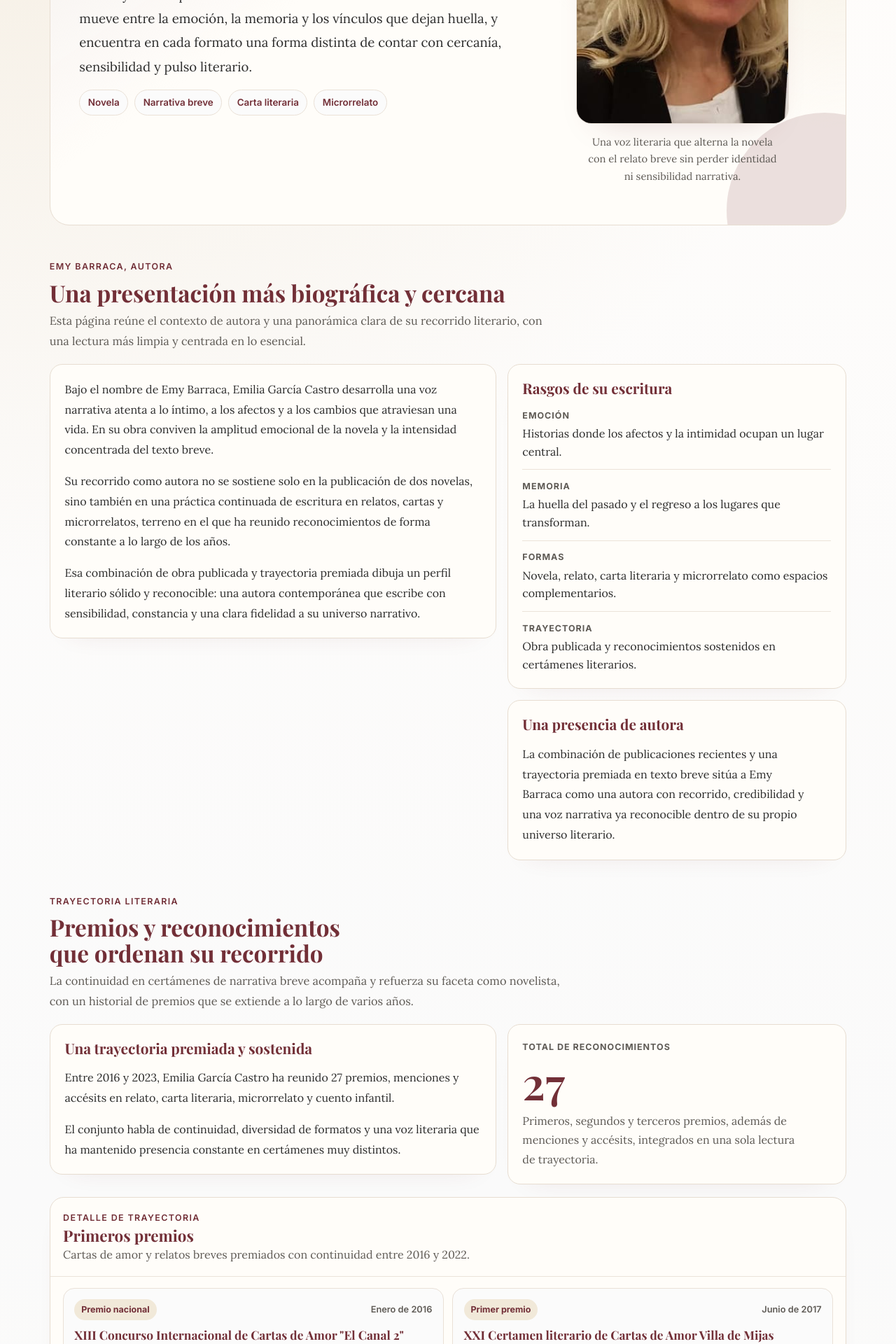
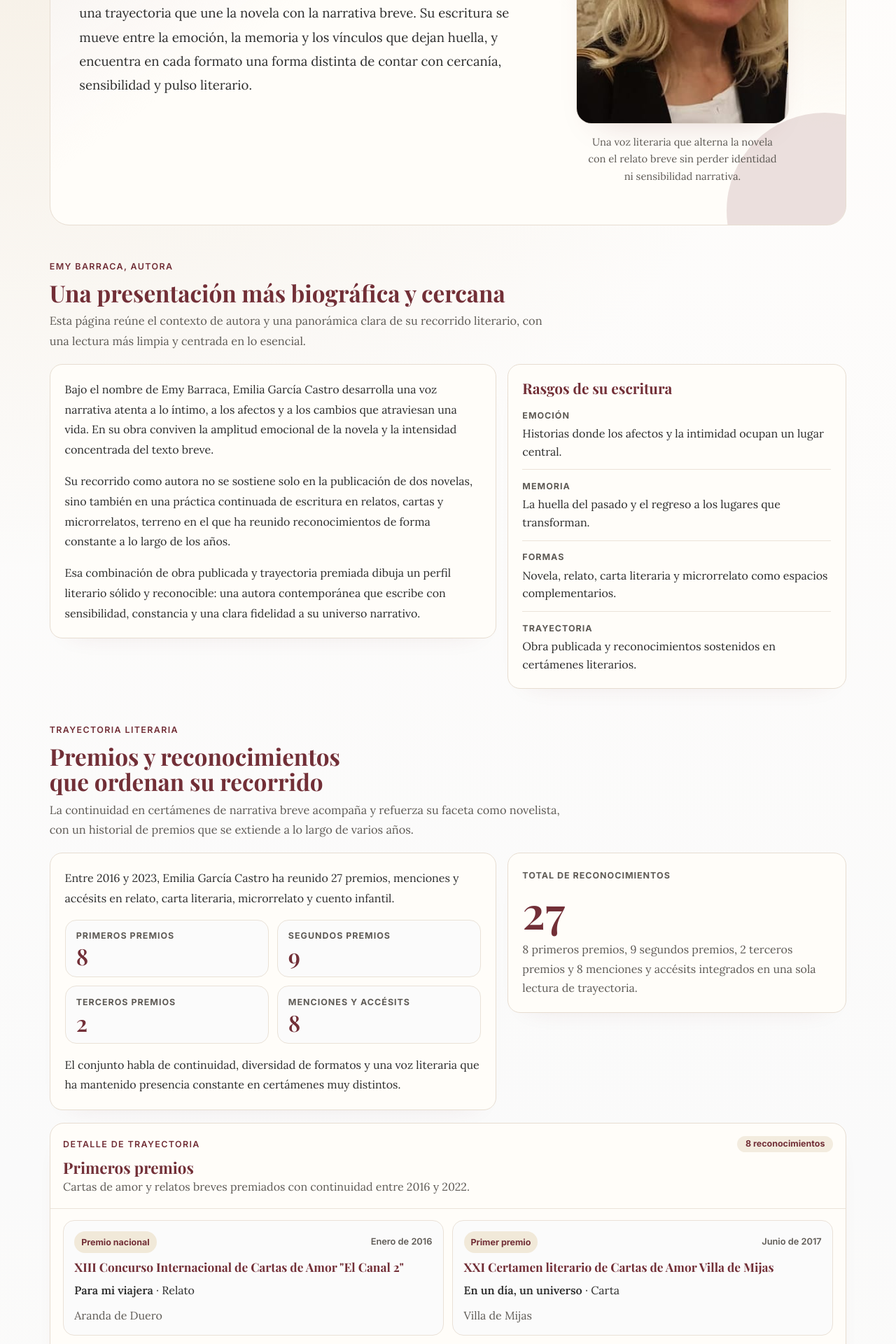
Before and after one commit to Ju114/emybarraca, a Next.js app: page /sobre-emy in a window 1280 px wide. Shown: the part 480-2400 px from the top of the page at 70% size. Built offline with nearby package versions, Linux system fonts and the light colour scheme.

Commit message:
update_9

```diff
--- a/app/sobre-emy/page.module.css
+++ b/app/sobre-emy/page.module.css
@@ -70,26 +70,6 @@
   line-height: 1.85;
 }
 
-.tagList {
-  display: flex;
-  flex-wrap: wrap;
-  gap: 0.55rem;
-  margin: 0;
-  padding: 0;
-  list-style: none;
-}
-
-.tagList li {
-  border: 1px solid color-mix(in srgb, var(--color-border) 88%, white);
-  border-radius: 999px;
-  background: color-mix(in srgb, var(--color-bg) 86%, white);
-  padding: 0.38rem 0.72rem;
-  color: var(--color-primary);
-  font-family: var(--font-ui);
-  font-size: 0.84rem;
-  font-weight: 600;
-}
-
 .heroActions,
 .closingActions {
   display: flex;
@@ -143,7 +123,6 @@
 .narrativeCard,
 .recognitionLeadCard,
 .snapshotCard,
-.noteCard,
 .momentCard {
   display: grid;
   gap: 1rem;
@@ -151,7 +130,6 @@
 
 .narrativeCard p,
 .recognitionLeadCard p,
-.noteCard p,
 .closingText,
 .momentText {
   line-height: 1.8;
@@ -229,6 +207,40 @@
   line-height: 1.72;
 }
 
+.recognitionStats {
+  display: grid;
+  gap: 0.75rem;
+  grid-template-columns: repeat(2, minmax(0, 1fr));
+  margin: 0;
+}
+
+.recognitionStats div {
+  display: grid;
+  gap: 0.3rem;
+  border: 1px solid color-mix(in srgb, var(--color-border) 86%, white);
+  border-radius: 16px;
+  background: color-mix(in srgb, var(--color-bg) 74%, white);
+  padding: 0.85rem 0.95rem;
+}
+
+.recognitionStats dt {
+  color: var(--color-text-muted);
+  font-family: var(--font-ui);
+  font-size: 0.78rem;
+  font-weight: 700;
+  letter-spacing: 0.08em;
+  line-height: 1.45;
+  text-transform: uppercase;
+}
+
+.recognitionStats dd {
+  margin: 0;
+  color: var(--color-primary);
+  font-family: var(--font-heading);
+  font-size: 2rem;
+  line-height: 0.95;
+}
+
 .accordionList {
   display: grid;
   gap: 0.9rem;
@@ -256,6 +268,26 @@
 
 .accordionSummary::-webkit-details-marker {
   display: none;
+}
+
+.accordionHeader {
+  display: flex;
+  flex-wrap: wrap;
+  align-items: center;
+  justify-content: space-between;
+  gap: 0.65rem;
+}
+
+.accordionCount {
+  margin: 0;
+  border-radius: 999px;
+  background: color-mix(in srgb, var(--color-accent) 22%, white);
+  padding: 0.34rem 0.72rem;
+  color: var(--color-primary);
+  font-family: var(--font-ui);
+  font-size: 0.78rem;
+  font-weight: 700;
+  line-height: 1;
 }
 
 .accordionTitle {
@@ -416,6 +448,10 @@
     grid-template-columns: 1fr;
   }
 
+  .recognitionStats {
+    grid-template-columns: 1fr;
+  }
+
   .heroActions :global(.btn),
   .closingActions :global(.btn),
   .momentCard :global(.btn) {
--- a/app/sobre-emy/page.tsx
+++ b/app/sobre-emy/page.tsx
@@ -289,6 +289,12 @@ const recognitionCount = recognitionGroups.reduce(
   0,
 );
 
+const recognitionSummary = recognitionGroups.map((group) => ({
+  id: group.id,
+  title: group.title,
+  count: group.items.length,
+}));
+
 export const metadata: Metadata = buildMetadata({
   title: "Sobre Emy",
   description:
@@ -329,13 +335,6 @@ export default function AboutPage() {
             Emilia García Castro escribe bajo el nombre de Emy Barraca
           </p>
           <p className={styles.heroLead}>{authorLead}</p>
-
-          <ul className={styles.tagList} aria-label="Ámbitos literarios">
-            <li>Novela</li>
-            <li>Narrativa breve</li>
-            <li>Carta literaria</li>
-            <li>Microrrelato</li>
-          </ul>
         </div>
 
         <figure className={styles.heroFigure}>
@@ -392,15 +391,6 @@ export default function AboutPage() {
                 </div>
               </dl>
             </article>
-
-            <article className={`card ${styles.noteCard}`}>
-              <h3 className={styles.cardTitle}>Una presencia de autora</h3>
-              <p>
-                La combinación de publicaciones recientes y una trayectoria premiada en texto
-                breve sitúa a Emy Barraca como una autora con recorrido, credibilidad y una voz
-                narrativa ya reconocible dentro de su propio universo literario.
-              </p>
-            </article>
           </aside>
         </div>
       </section>
@@ -419,11 +409,18 @@ export default function AboutPage() {
 
         <div className={styles.recognitionIntro}>
           <article className={`card ${styles.recognitionLeadCard}`}>
-            <h3 className={styles.cardTitle}>Una trayectoria premiada y sostenida</h3>
             <p>
               Entre 2016 y 2023, Emilia García Castro ha reunido {recognitionCount} premios,
               menciones y accésits en relato, carta literaria, microrrelato y cuento infantil.
             </p>
+            <dl className={styles.recognitionStats} aria-label="Resumen de premios y reconocimientos">
+              {recognitionSummary.map((group) => (
+                <div key={group.id}>
+                  <dt>{group.title}</dt>
+                  <dd>{group.count}</dd>
+                </div>
+              ))}
+            </dl>
             <p>
               El conjunto habla de continuidad, diversidad de formatos y una voz literaria que
               ha mantenido presencia constante en certámenes muy distintos.
@@ -434,8 +431,8 @@ export default function AboutPage() {
             <p className={styles.totalRecognitionLabel}>Total de reconocimientos</p>
             <p className={styles.totalRecognitionValue}>{recognitionCount}</p>
             <p className={styles.totalRecognitionText}>
-              Primeros, segundos y terceros premios, además de menciones y accésits, integrados
-              en una sola lectura de trayectoria.
+              8 primeros premios, 9 segundos premios, 2 terceros premios y 8 menciones y
+              accésits integrados en una sola lectura de trayectoria.
             </p>
           </article>
         </div>
@@ -444,8 +441,14 @@ export default function AboutPage() {
           {recognitionGroups.map((group, index) => (
             <details key={group.id} className={styles.accordion} open={index === 0}>
               <summary className={styles.accordionSummary}>
+                <div className={styles.accordionHeader}>
+                  <p className={styles.accordionEyebrow}>Detalle de trayectoria</p>
+                  <p className={styles.accordionCount}>
+                    {group.items.length}{" "}
+                    {group.items.length === 1 ? "reconocimiento" : "reconocimientos"}
+                  </p>
+                </div>
                 <div>
-                  <p className={styles.accordionEyebrow}>Detalle de trayectoria</p>
                   <h3 className={styles.accordionTitle}>{group.title}</h3>
                   <p className={styles.accordionText}>{group.summary}</p>
                 </div>
--- a/data/site.ts
+++ b/data/site.ts
@@ -63,9 +63,9 @@ export const siteConfig = {
   // EDITABLE: URLs centrales para canales de contacto.
   instagramUrl: "https://instagram.com/emybarraca", // EDITABLE (placeholder)
   tiktokUrl: "https://tiktok.com/@emybarraca", // EDITABLE (placeholder)
-  whatsappUrl: "",
+  whatsappUrl: "https://wa.me/34000000000", // EDITABLE (placeholder)
   social: {
-    youtube: "",
+    youtube: "https://www.youtube.com/@emybarraca", // EDITABLE (placeholder)
     facebook: "https://www.facebook.com/emy.barraca",
   },
   primaryCta: {
```
